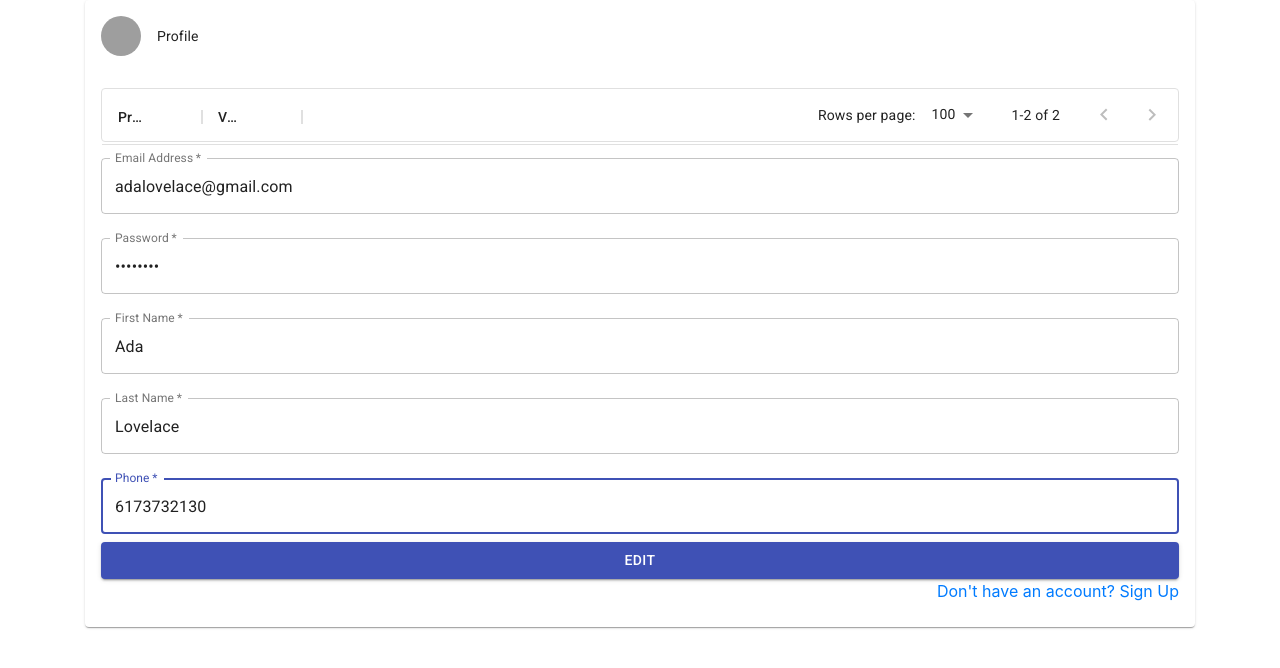
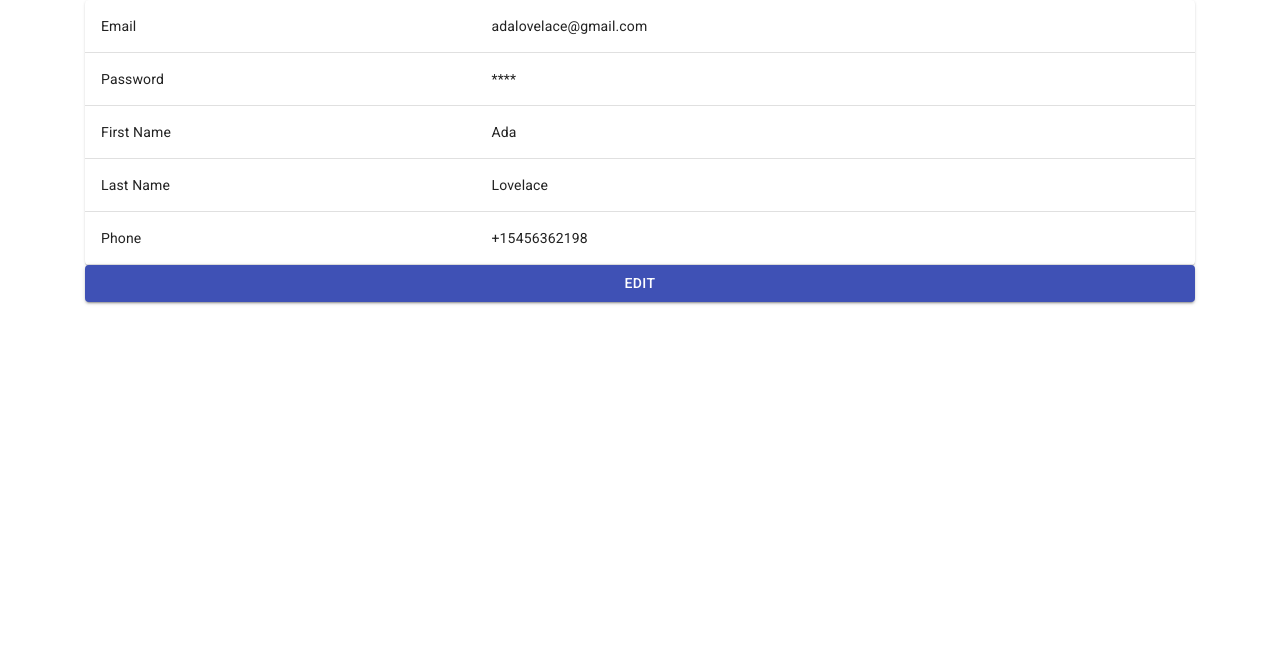
Before and after one commit to shadymaniac313/wbdv-team-project-proprental, a React (Create React App) app: page /profile in a window 1280 px wide. Shown: the top 668 px of the page. Built offline with nearby package versions, Linux system fonts and the light colour scheme; grey boxes are pictures that could not be loaded.

Commit message:
table and editable data

```diff
--- a/package.json
+++ b/package.json
@@ -8,6 +8,7 @@
     "@iconify/icons-mdi": "^1.1.11",
     "@iconify/react": "^1.1.4",
     "@material-ui/core": "^4.11.3",
+    "@material-ui/data-grid": "^4.0.0-alpha.21",
     "@material-ui/pickers": "^3.2.10",
     "@material/card": "^10.0.0",
     "@testing-library/jest-dom": "^5.11.9",
--- a/src/App.js
+++ b/src/App.js
@@ -9,7 +9,7 @@ import AddProperty from "./components/admin/AddProperty";
 import AdminHome from "./components/admin/AdminHome";
 import EditProperty from "./components/admin/EditProperty";
 import ProductVisibility from "./components/product-visibility";
-import ProfileComponent from "./components/profile/profile-data";
+import ProfileComponent from "./components/profile/profile-component";
 
 function App() {
     return (
--- /dev/null
+++ b/src/components/profile/profile-component.js
@@ -0,0 +1,85 @@
+import React, {useState} from "react";
+import {Avatar, Card, CardContent, CardHeader, CardActions, CardMedia} from "@material-ui/core";
+import {makeStyles} from "@material-ui/core/styles";
+import ProfileData from "./profile-data";
+import EditableProfileData from "./profile-data-editable";
+import {Button} from "@material-ui/core";
+
+const useStyles = makeStyles((theme) => ({
+    paper: {
+        marginTop: theme.spacing(8),
+        display: 'flex',
+        flexDirection: 'column',
+        alignItems: 'center',
+    },
+    avatar: {
+        margin: theme.spacing(1),
+        backgroundColor: theme.palette.secondary.main,
+    },
+    form: {
+        width: '100%',
+        marginTop: theme.spacing(1),
+    },
+    submit: {
+        margin: theme.spacing(3, 0, 2),
+    },
+}));
+
+export default class ProfileComponent extends React.Component {
+
+    constructor(props) {
+        super(props);
+        this.state = {
+            editing: false
+        }
+    }
+
+    handleEdit = () => {
+        this.setState({
+            editing: true
+        })
+    }
+
+    handleSave = () => {
+        this.setState({
+            editing: false
+        })
+    }
+
+    render() {
+
+        return (
+            <div className={"container"}>
+                        <div style={{height:'100%'}}>
+                            {
+                                !this.state.editing &&
+                                <ProfileData/>
+                            }
+                            {
+                                this.state.editing &&
+                                <EditableProfileData/>
+                            }
+                        </div>
+                {
+                    !this.state.editing &&
+                    <Button
+                        onClick={this.handleEdit}
+                        fullWidth
+                        variant="contained"
+                        color="primary"
+                    >Edit</Button>
+                }
+                {
+                    this.state.editing &&
+                    <Button
+                        onClick={this.handleSave}
+                        fullWidth
+                        variant="contained"
+                        color="primary"
+                    >Save</Button>
+                }
+            </div>
+        )
+    }
+
+}
--- /dev/null
+++ b/src/components/profile/profile-data-editable.js
@@ -0,0 +1,81 @@
+import React from "react";
+import {TextField, Button, Grid} from "@material-ui/core";
+import {Link} from "react-router-dom";
+
+const EditableProfileData = () => {
+    return (
+        <form noValidate>
+            <TextField
+                variant="outlined"
+                margin="normal"
+                required
+                fullWidth
+                id="email"
+                label="Email Address"
+                name="email"
+                autoComplete="email"
+                value={"adalovelace@gmail.com"}
+                autoFocus
+            />
+            <TextField
+                variant="outlined"
+                margin="normal"
+                required
+                fullWidth
+                name="password"
+                label="Password"
+                type="password"
+                id="password"
+                value={"password"}
+                autoComplete="current-password"
+            />
+            <TextField
+                variant="outlined"
+                margin="normal"
+                required
+                fullWidth
+                id="firstname"
+                label="First Name"
+                name="firstname"
+                value={"Ada"}
+                autoComplete="Ada Lovelace"
+                autoFocus
+            />
+            <TextField
+                variant="outlined"
+                margin="normal"
+                required
+                fullWidth
+                id="lastname"
+                label="Last Name"
+                name="lastname"
+                value={"Lovelace"}
+                autoComplete="Ada Lovelace"
+                autoFocus
+            />
+            <TextField
+                variant="outlined"
+                margin="normal"
+                required
+                fullWidth
+                id="phone"
+                type={"phone"}
+                label="Phone"
+                name="phone"
+                value={"6173732130"}
+                autoFocus
+            />
+            <Grid container>
+                <Grid item xs>
+                </Grid>
+                <Grid item>
+                    <Link to="/SignUp">
+                        {"Don't have an account? Sign Up"}
+                    </Link>
+                </Grid>
+            </Grid>
+        </form>
+    )
+}
+
+export default EditableProfileData
--- a/src/components/profile/profile-data.js
+++ b/src/components/profile/profile-data.js
@@ -1,152 +1,49 @@
 import React from "react";
-import {Card, CardHeader, CardContent} from "@material-ui/core";
-import {FormControl, FormHelperText} from "@material-ui/core";
-import {InputLabel, Input} from "@material-ui/core";
-import {Avatar} from "@material-ui/core";
-import {makeStyles} from "@material-ui/core/styles";
-import TextField from "@material-ui/core/TextField";
-import Button from "@material-ui/core/Button";
-import Grid from "@material-ui/core/Grid";
-import {DataGrid} from "@material-ui/data-grid"
-import {Link} from "react-router-dom";
+import {makeStyles} from '@material-ui/core/styles';
+import Table from '@material-ui/core/Table';
+import TableBody from '@material-ui/core/TableBody';
+import TableCell from '@material-ui/core/TableCell';
+import TableContainer from '@material-ui/core/TableContainer';
+import TableRow from '@material-ui/core/TableRow';
+import Paper from '@material-ui/core/Paper';
 
-const useStyles = makeStyles((theme) => ({
-    paper: {
-        marginTop: theme.spacing(8),
-        display: 'flex',
-        flexDirection: 'column',
-        alignItems: 'center',
+const useStyles = makeStyles({
+    table: {
+        minWidth: 650,
     },
-    avatar: {
-        margin: theme.spacing(1),
-        backgroundColor: theme.palette.secondary.main,
-    },
-    form: {
-        width: '100%',
-        marginTop: theme.spacing(1),
-    },
-    submit: {
-        margin: theme.spacing(3, 0, 2),
-    },
-}));
+});
 
-export default class ProfileComponent extends React.Component {
+export const ProfileData = () => {
 
-    constructor(props) {
-        super(props);
-    }
+    const classes = useStyles();
 
-    render() {
+    const rows = [
+        {id: 1, col1: 'Email', col2: 'adalovelace@gmail.com'},
+        {id: 2, col1: 'Password', col2: '****'},
+        {id: 3, col1: 'First Name', col2: 'Ada'},
+        {id: 4, col1: 'Last Name', col2: 'Lovelace'},
+        {id: 5, col1: 'Phone', col2: '+15456362198'}
+    ];
 
-        // const classes = useStyles();
-
-        return (
-            <div className={"container"}>
-                <Card style={{width: '100%'}}>
-                    <CardHeader title={"Profile"}
-                                avatar={<Avatar src={"src\\logo.svg"}/>}
-                    />
-                    <CardContent>
-                        {/*<FormControl>*/}
-                        {/*    <InputLabel htmlFor="my-input">Email address</InputLabel>*/}
-                        {/*    <Input id="my-input" aria-describedby="my-helper-text"/>*/}
-                        {/*    <FormHelperText id="my-helper-text">We'll never share your email.</FormHelperText>*/}
-                        {/*</FormControl>*/}
-
-                        <DataGrid rows={[
-                            {id: 1, property: "Email ID", value:"adalovelace@gmail.com"},
-                            {id: 2, property: "Password", value:"adalovelace@gmail.com"}
-                        ]}
-                                  columns={
-                                      [{field: 'property', headerName: 'Property'},
-                                          {field: 'value', headerName: 'Value'}
-                                      ]
-                                  }
-                        />
-
-                        <form noValidate>
-                            <TextField
-                                variant="outlined"
-                                margin="normal"
-                                required
-                                fullWidth
-                                id="email"
-                                label="Email Address"
-                                name="email"
-                                autoComplete="email"
-                                value={"adalovelace@gmail.com"}
-                                autoFocus
-                            />
-                            <TextField
-                                variant="outlined"
-                                margin="normal"
-                                required
-                                fullWidth
-                                name="password"
-                                label="Password"
-                                type="password"
-                                id="password"
-                                value={"password"}
-                                autoComplete="current-password"
-                            />
-                            <TextField
-                                variant="outlined"
-                                margin="normal"
-                                required
-                                fullWidth
-                                id="firstname"
-                                label="First Name"
-                                name="firstname"
-                                value={"Ada"}
-                                autoComplete="Ada Lovelace"
-                                autoFocus
-                            />
-                            <TextField
-                                variant="outlined"
-                                margin="normal"
-                                required
-                                fullWidth
-                                id="lastname"
-                                label="Last Name"
-                                name="lastname"
-                                value={"Lovelace"}
-                                autoComplete="Ada Lovelace"
-                                autoFocus
-                            />
-                            <TextField
-                                variant="outlined"
-                                margin="normal"
-                                required
-                                fullWidth
-                                id="phone"
-                                type={"phone"}
-                                label="Phone"
-                                name="phone"
-                                value={"6173732130"}
-                                autoFocus
-                            />
-                            <Button
-                                type="submit"
-                                fullWidth
-                                variant="contained"
-                                color="primary"
-                            >
-                                Edit
-                            </Button>
-                            <Grid container>
-                                <Grid item xs>
-                                </Grid>
-                                <Grid item>
-                                    <Link to="/SignUp">
-                                        {"Don't have an account? Sign Up"}
-                                    </Link>
-                                </Grid>
-                            </Grid>
-                        </form>
-                    </CardContent>
-                </Card>
-            </div>
-        )
-    }
+    return (
+    <TableContainer component={Paper}>
+        <Table className={classes.table} aria-label="simple table">
+            <TableBody>
+                {rows.map((row) => (
+                    <TableRow key={row.id} >
+                        <TableCell component="th" scope="row">
+                            {row.col1}
+                        </TableCell>
+                        <TableCell component="th" scope="row">
+                            {row.col2}
+                        </TableCell>
+                    </TableRow>
+                ))}
+            </TableBody>
+        </Table>
+    </TableContainer>
+    )
 
 }
+
+export default ProfileData;
```
Also changed, not shown: src/components/profile/test.js (added, +21 -0 lines), 1 other file (tests, documents, lock files or other folders).
